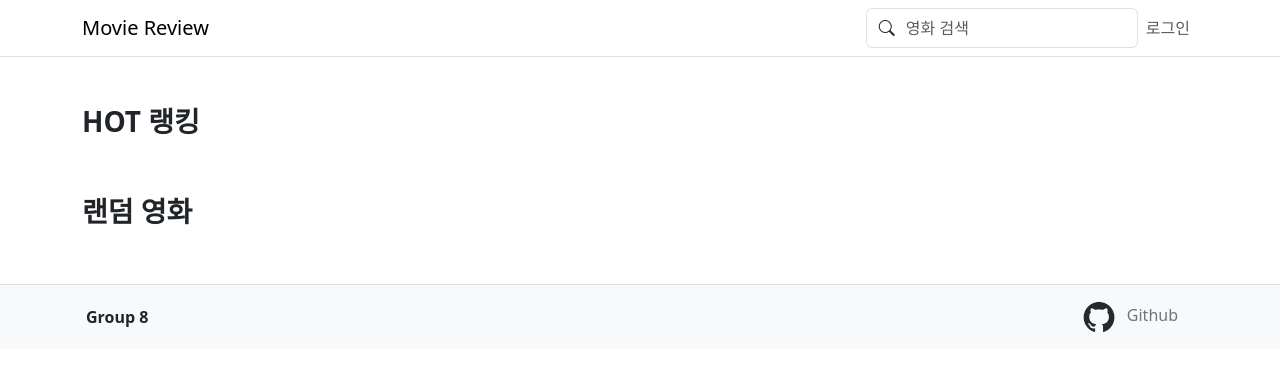
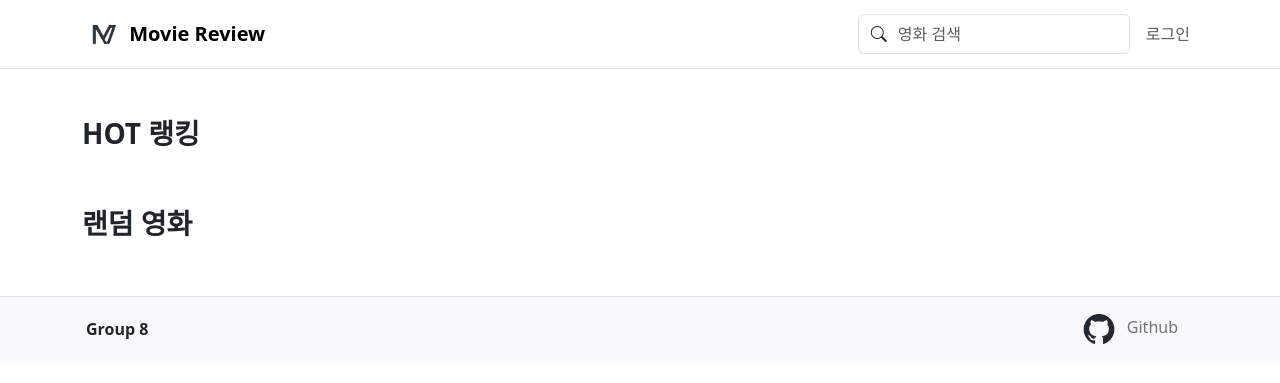
Before and after one commit to Johncakes/Open_Source_Group_8, a Django app: page / in a window 1280 px wide. Shown: the top 383 px of the page. Run offline with Django 5.2, Linux system fonts and the light colour scheme; data that the repository does not hold is empty.

Commit message:
feat : added logo

```diff
--- a/config/templates/Components/navbar.html
+++ b/config/templates/Components/navbar.html
@@ -1,6 +1,11 @@
+{% load static %}
+
 <nav class="navbar sticky-top navbar-expand-lg border-bottom " style="background-color : #ffffff">
     <div class="container">
-        <a class="navbar-brand" href="{% url 'index' %}">Movie Review</a>
+        <a class="navbar-brand" href="{% url 'index' %}">
+            <img src="{% static 'logo-notext.png' %}" alt="Logo" class="img-fluid align-middle" style="width: 42px; height: 42px;"/>
+            <span class="fw-bold align-middle">Movie Review</span>
+        </a>
         <button class="navbar-toggler" type="button" data-bs-toggle="collapse" data-bs-target="#navbarSupportedContent"
                 aria-controls="navbarSupportedContent" aria-expanded="false" aria-label="Toggle navigation">
             <span class="navbar-toggler-icon"></span>
@@ -9,7 +14,7 @@
 
             <ul class="navbar-nav ms-auto mb-2 mb-lg-0">
 
-            <form class="d-flex" role="search" method="get" action="{% url 'movie_search' %}">
+            <form class="d-flex me-2" role="search" method="get" action="{% url 'movie_search' %}">
                 <div class="input-group">
                     <span class="input-group-text bg-white border-end-0">
                         <i class="bi bi-search"></i>
```
Also changed, not shown: movie/static/logo-notext.png (added), movie/static/logo-text.png (added).
